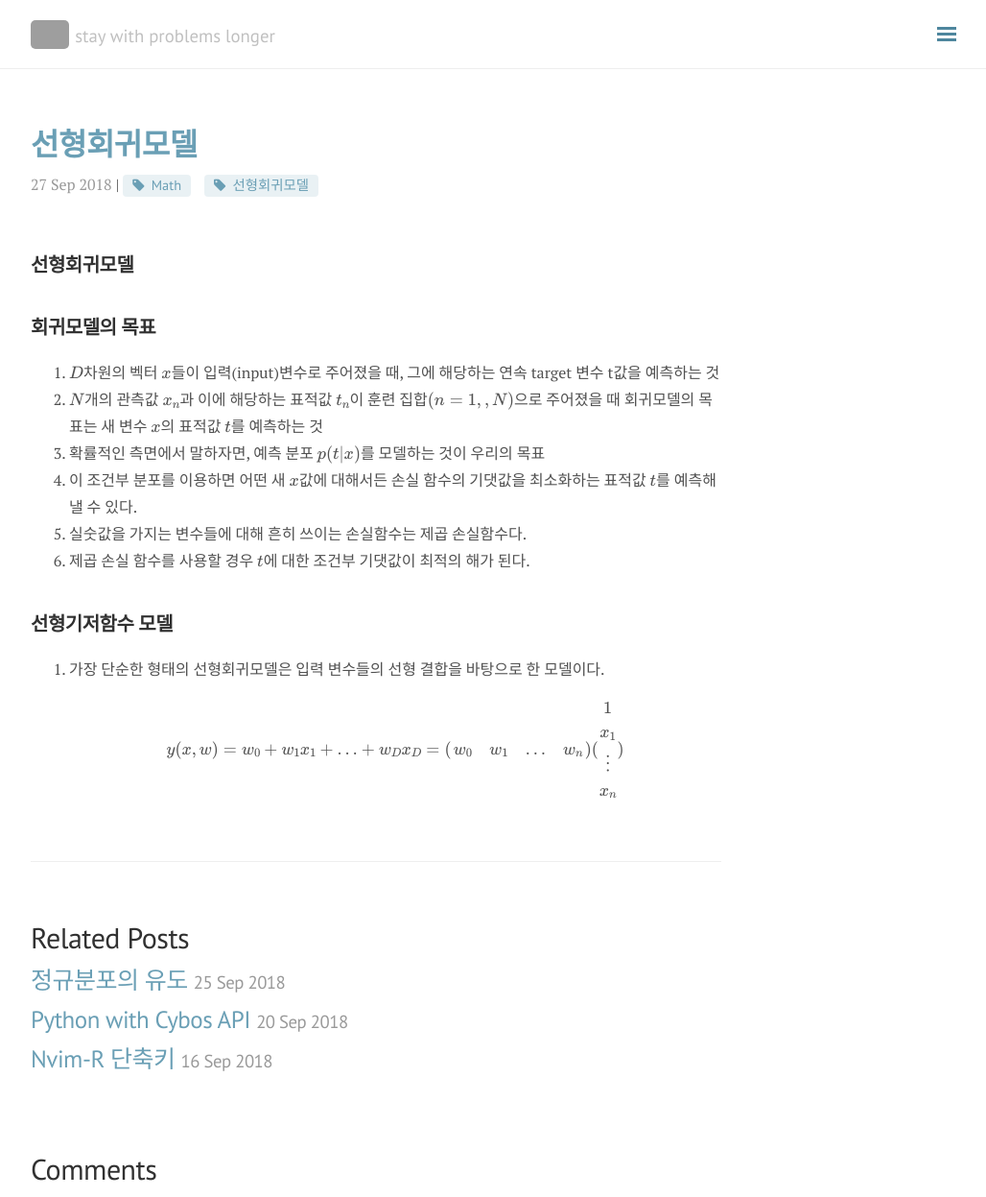
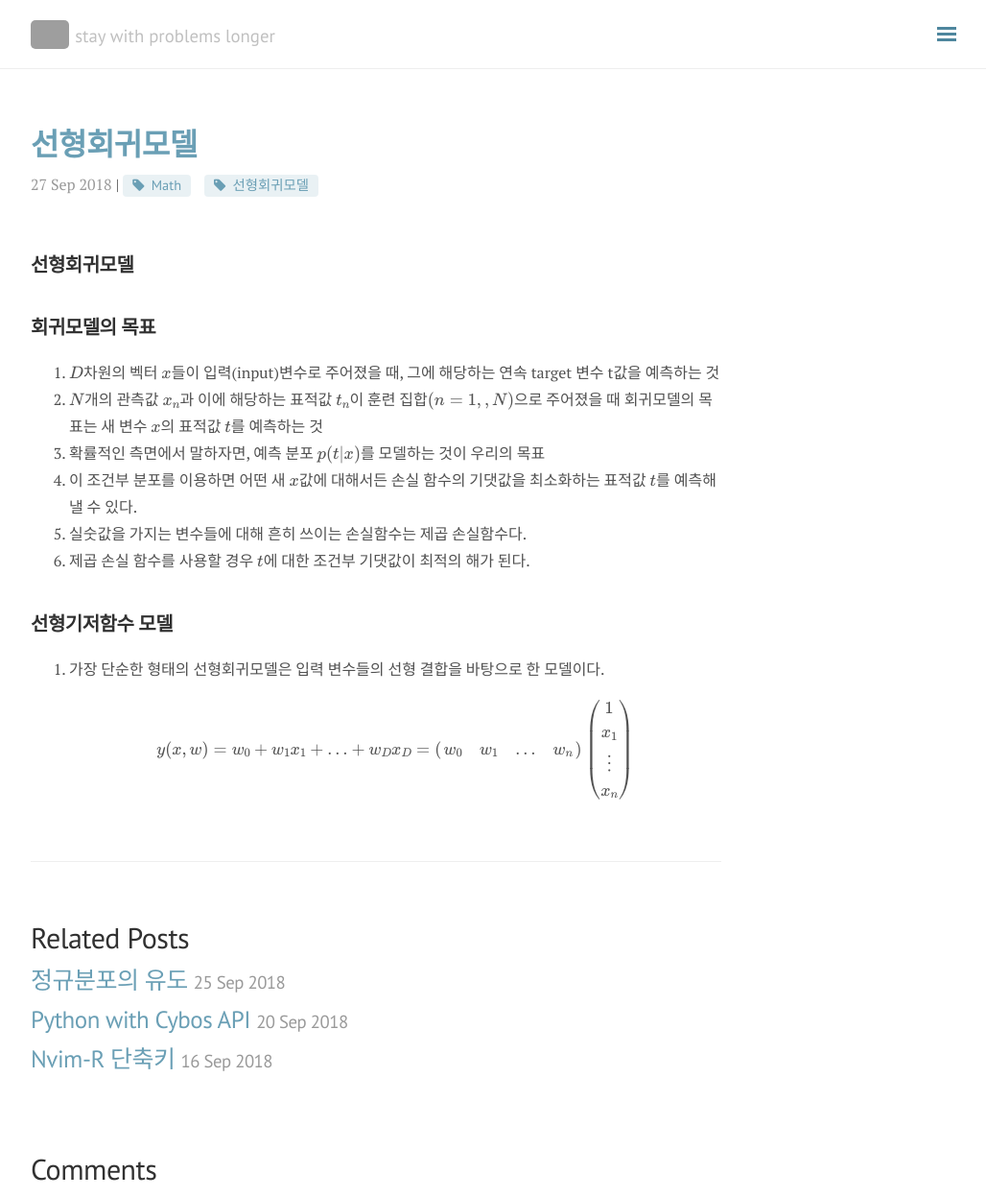
Before and after one commit to seokhoonj/seokhoonj.github.io, a Jekyll site: the page built from _posts/Math/2018-09-27-Math-linear_regression.md, in a window 1280 px wide and 1247 px high. Shown: the whole window at 96% size, without its empty margins (248-1276 px from the left). Built offline with Jekyll 4.4.1, drawn with Linux system fonts in a browser that asks for light colours; nearby versions of some CDN libraries; formulas are drawn with MathJax 3; comment, search, counter and statistics services are not loaded; grey boxes are pictures that could not be loaded.

Commit message:
add _posts

```diff
--- a/_posts/Math/2018-09-27-Math-linear_regression.md
+++ b/_posts/Math/2018-09-27-Math-linear_regression.md
@@ -20,4 +20,4 @@
 
 ## 선형기저함수 모델
 1. 가장 단순한 형태의 선형회귀모델은 입력 변수들의 선형 결합을 바탕으로 한 모델이다.
-\\( y(x, w) = w\_0 + w\_1x\_1 + ... + w\_Dx\_D  = (\begin{array}{ccc} w\_0 & w\_1 & \ldots & w\_n \end{array}) (\begin{array}{c} 1 \\\\ x\_1 \\\\ \vdots \\\\ x\_n \end{array}) \\)
+\\( y(x, w) = w\_0 + w\_1x\_1 + ... + w\_Dx\_D  = (\begin{array}{ccc} w\_0 & w\_1 & \ldots & w\_n \end{array}) \left(\begin{array}{c} 1 \\\\ x\_1 \\\\ \vdots \\\\ x\_n \end{array}\right) \\)
```
